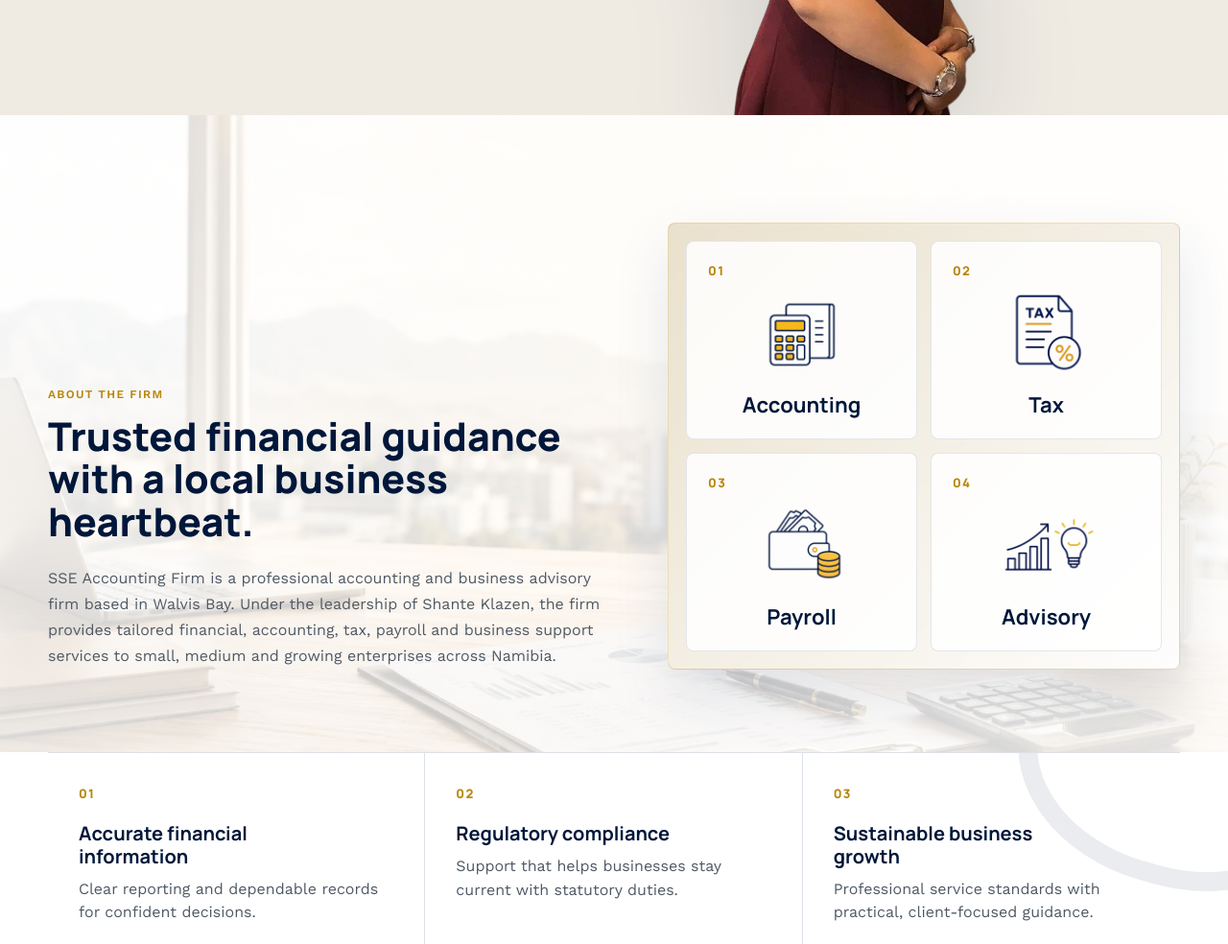
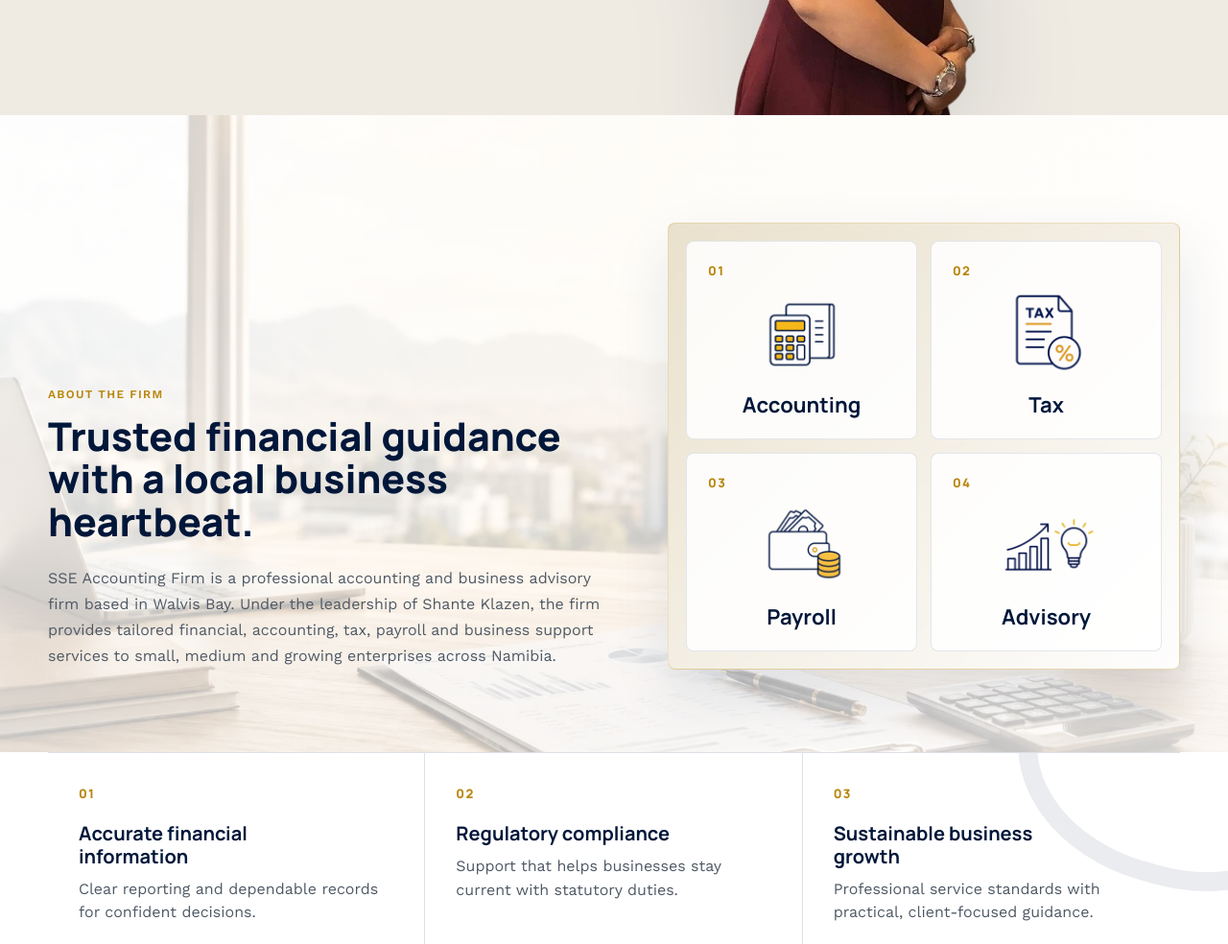
Before and after one commit to Hanotjie21/SSE-Accounting-, a plain HTML site: page index.html in a window 1280 px wide. Shown: the part 680-1664 px from the top of the page at 96% size. Drawn offline with nearby package versions, Linux system fonts and the light colour scheme.

Commit message:
Increase About background visibility

```diff
--- a/styles.css
+++ b/styles.css
@@ -936,9 +936,9 @@ main > section:not(.hero):nth-of-type(odd)::before {
   background:
     linear-gradient(
       90deg,
-      rgba(255, 255, 255, 0.84) 0%,
-      rgba(255, 255, 255, 0.76) 48%,
-      rgba(255, 255, 255, 0.88) 100%
+      rgba(255, 255, 255, 0.76) 0%,
+      rgba(255, 255, 255, 0.68) 48%,
+      rgba(255, 255, 255, 0.8) 100%
     ),
     url('public/aboutbackground.webp') center center / cover no-repeat;
   padding-top: 112px;
```
